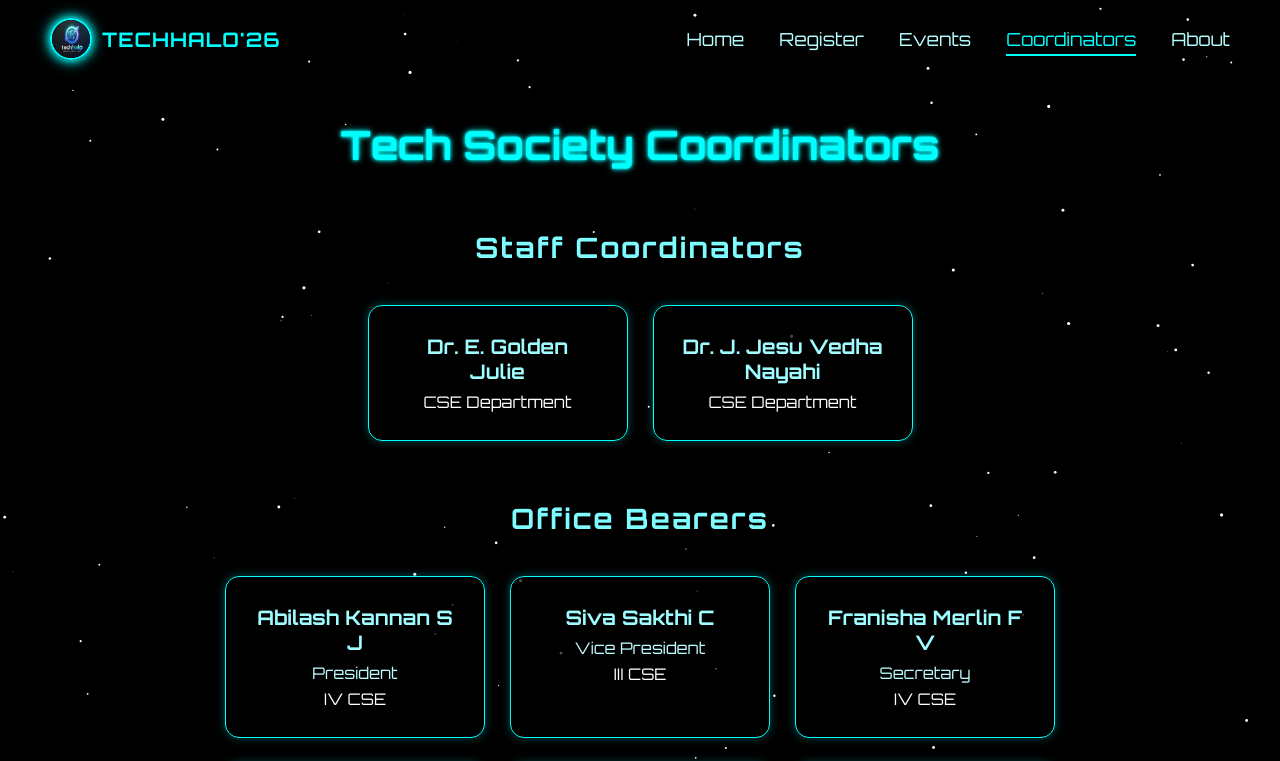
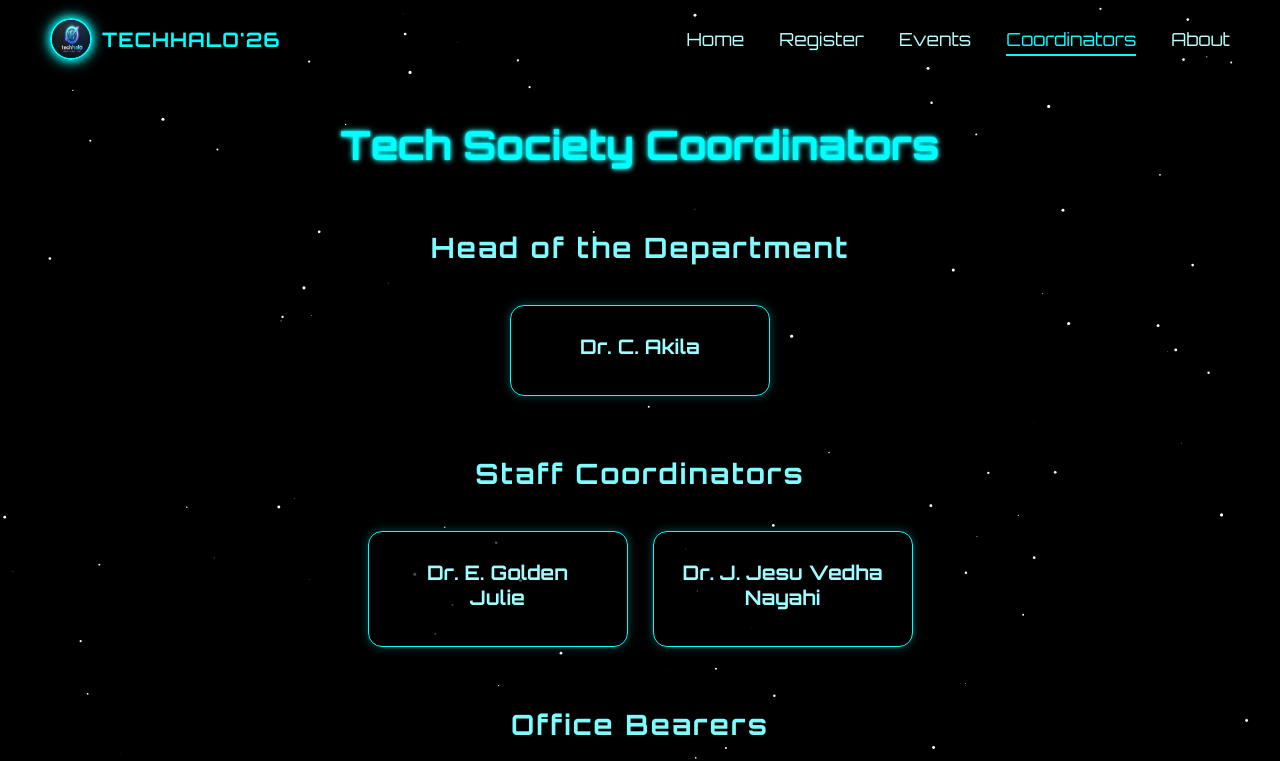
Before and after one commit to Sailash05/TECHHALO2026, a React (Vite) app: page /coordinators in a window 1280 px wide. Shown: the top 761 px of the page. Built offline with nearby package versions, Linux system fonts and the light colour scheme.

Commit message:
fixed-techhalo

```diff
--- a/src/constants/eventData.js
+++ b/src/constants/eventData.js
@@ -148,7 +148,7 @@
           "Video duration should be 1–3 minutes and must be in MP4 format (maximum 1 GB).",
           "Videos must be original work, and winners will be selected based on creativity, storytelling, and presentation.",
           ],
-          submissionLink: "https://forms.gle/BKCMUNKesBSWG1wL9"
+          submissionLink: "https://forms.gle/4Zn4tQi5a73rrjpm8"
         },
         {
           title: "Poster Making",
@@ -165,7 +165,7 @@
             "File format: JPG / PDF, and the file name should be Name_College_Dept_Year_PosterEvent.",
             "Last date for submission: 14/04/2026, and winners will be selected based on creativity, theme relevance, and overall presentation.",
           ],
-          submissionLink: "https://forms.gle/ob8wA8As3VQkdbaV6"
+          submissionLink: "https://forms.gle/kNfkdSd1LAkNSoqx8"
         }
       ]
     }
--- a/src/pages/coordinators/CoordinatorsPage.jsx
+++ b/src/pages/coordinators/CoordinatorsPage.jsx
@@ -72,19 +72,22 @@ return (
 <h1 className="page-title">
 Tech Society Coordinators
 </h1>
-
+<h2 className="section-title">Head of the Department</h2>
+<div className="coordinators-grid-bearers">
+    <div className="coordinator-card">
+       <h2>Dr. C. Akila</h2>
+    </div>
+</div>
 {/*Staff coordinators*/}
 <h2 className="section-title">Staff Coordinators</h2>
 <div className="coordinators-grid-bearers">
 
   <div className="coordinator-card">
     <h2>Dr. E. Golden Julie</h2>
-    <p>CSE Department</p>
   </div>
 
   <div className="coordinator-card">
     <h2>Dr. J. Jesu Vedha Nayahi</h2>
-    <p>CSE Department</p>
   </div>
 
 </div>
```
Also changed, not shown: 1 other file (tests, documents, lock files or other folders).
